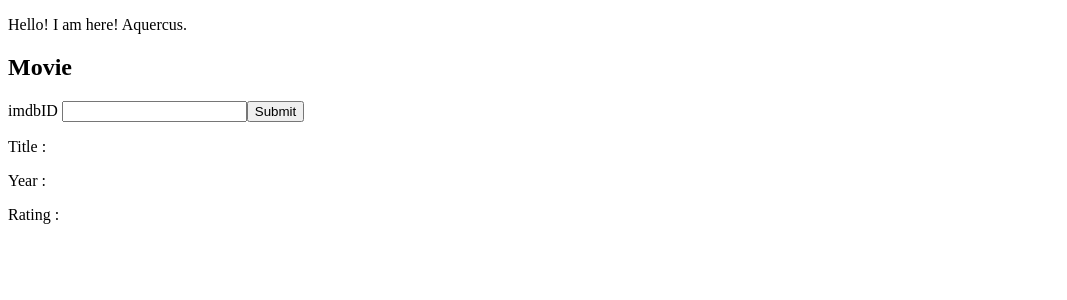
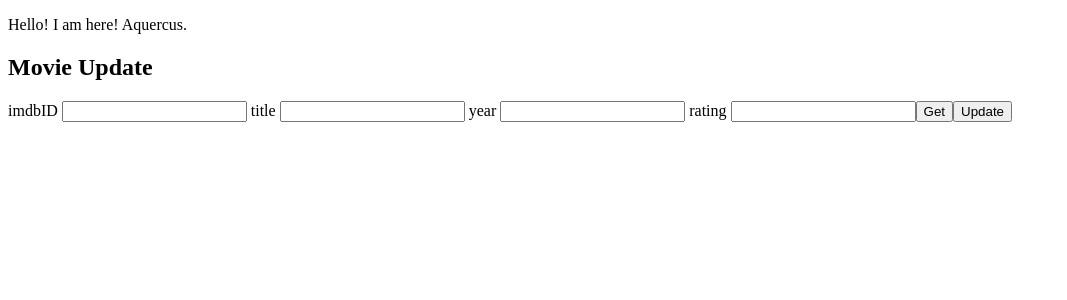
Before and after one commit to aquercus/angular-movies, an Angular app: page / in a window 1280 px wide. Shown: the top 300 px of the page, without its empty margins (0-1067 px from the left). Built offline with nearby package versions, Linux system fonts and the light colour scheme.

Commit message:
movie update added

```diff
--- a/src/app/app.component.html
+++ b/src/app/app.component.html
@@ -4,5 +4,5 @@
 <p>
 <!--  <app-my-comp [name]="'Aquercus'"></app-my-comp>-->
 <!--  <app-my-comp [name]="'Yura'"></app-my-comp>-->
-  <app-my-first-form></app-my-first-form>
+  <app-my-second-form></app-my-second-form>
 </p>
--- a/src/app/app.module.ts
+++ b/src/app/app.module.ts
@@ -5,12 +5,14 @@ import { AppComponent } from './app.component';
 import { MyCompComponent } from './my-comp/my-comp.component';
 import {HttpClientModule} from '@angular/common/http';
 import { MyFirstFormComponent } from './my-first-form/my-first-form.component';
+import { MySecondFormComponent } from './my-second-form/my-second-form.component';
 
 @NgModule({
   declarations: [
     AppComponent,
     MyCompComponent,
-    MyFirstFormComponent
+    MyFirstFormComponent,
+    MySecondFormComponent
   ],
   imports: [
     BrowserModule,
--- /dev/null
+++ b/src/app/my-second-form/my-second-form.component.html
@@ -0,0 +1,19 @@
+<h2>Movie Update</h2>
+<label>
+  imdbID
+  <input type="text"  #imdbID>
+</label>
+<label>
+  title
+  <input type="text"  #title>
+</label>
+<label>
+  year
+  <input type="text"  #year>
+</label>
+<label>
+  rating
+  <input type="text"  #rating>
+</label>
+
+<input type="button" value="Get" (click)="get()"> <input type="button" value="Update" (click)="update()">
--- /dev/null
+++ b/src/app/my-second-form/my-second-form.component.ts
@@ -0,0 +1,78 @@
+import {Component, ElementRef, OnInit, ViewChild} from '@angular/core';
+import {HttpClient} from '@angular/common/http';
+
+@Component({
+  selector: 'app-my-second-form',
+  templateUrl: './my-second-form.component.html',
+  styleUrls: ['./my-second-form.component.css']
+})
+export class MySecondFormComponent implements OnInit {
+
+  imdbId : string;
+  title : string;
+  year : number;
+  rating : number;
+
+  httpClient : HttpClient;
+
+  @ViewChild('imdbID') inputImdbId : ElementRef;
+  @ViewChild('title') inputTitle : ElementRef;
+  @ViewChild('year') inputYear : ElementRef;
+  @ViewChild('rating') inputRating : ElementRef;
+
+
+  constructor(httpClient : HttpClient) {
+    this.httpClient = httpClient;
+  }
+  ngOnInit(): void {
+  }
+
+  get(): void{
+    console.log("Get button clicked");
+
+    this.imdbId = this.inputImdbId.nativeElement.value;
+    console.log(this.imdbId);
+
+    let obs = this.httpClient.get("http://localhost:8080/movies/" + this.imdbId);
+    obs.subscribe((movie : any) =>{
+      console.log(movie);
+      this.imdbId = movie.imdbId;
+      this.title = movie.title;
+      this.year = movie.year;
+      this.rating = movie.rating;
+      this.populateFields();
+    })
+
+
+  }
+
+  populateFields(){
+    this.inputImdbId.nativeElement.value = this.imdbId;
+    this.inputTitle.nativeElement.value = this.title;
+    this.inputYear.nativeElement.value = this.year;
+    this.inputRating.nativeElement.value = this.rating;
+
+  }
+
+
+  update() : void {
+    console.log("Update button clicked");
+
+    this.extractFields();
+    let obs = this.httpClient.put("http://localhost:8080/movies/" + this.imdbId,
+      {
+        imdbId: this.imdbId,
+        title : this.title,
+        year  : this.year,
+        rating: this.rating
+      });
+    obs.subscribe();
+  }
+
+  extractFields(){
+    this.imdbId = this.inputImdbId.nativeElement.value;
+    this.title = this.inputTitle.nativeElement.value;
+    this.year = this.inputYear.nativeElement.value;
+    this.rating = this.inputRating.nativeElement.value;
+  }
+}
```
Also changed, not shown: src/app/my-second-form/my-second-form.component.css (added), 1 other file (tests, documents, lock files or other folders).
